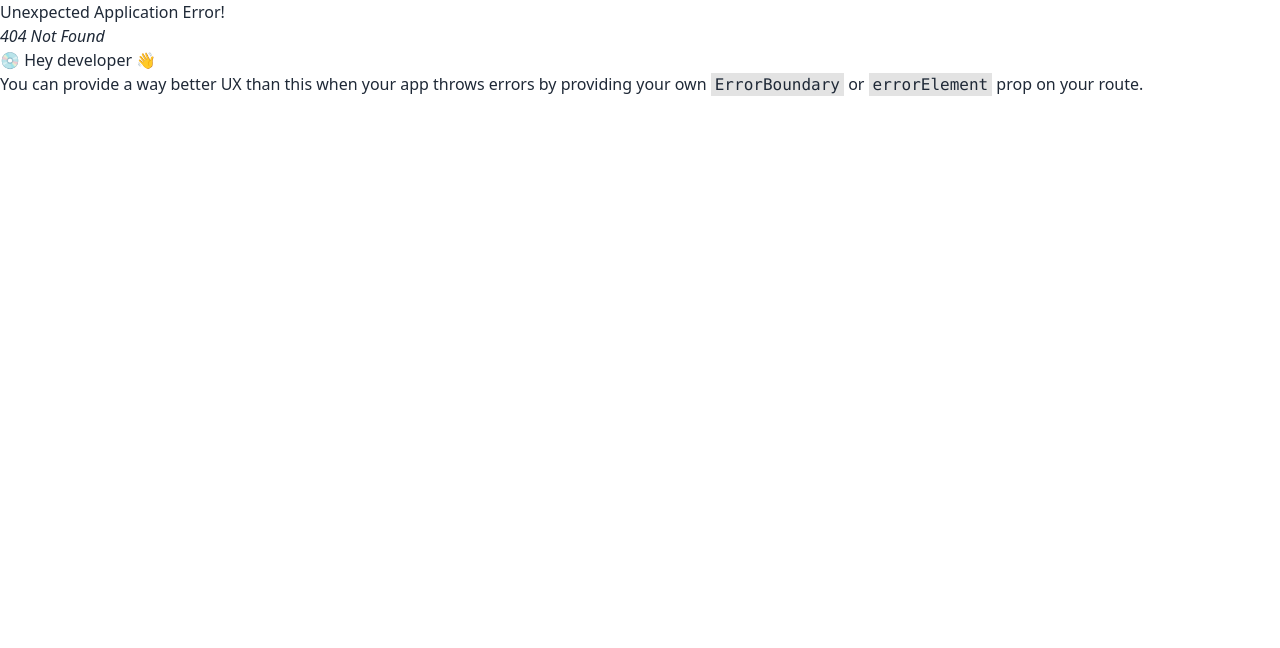
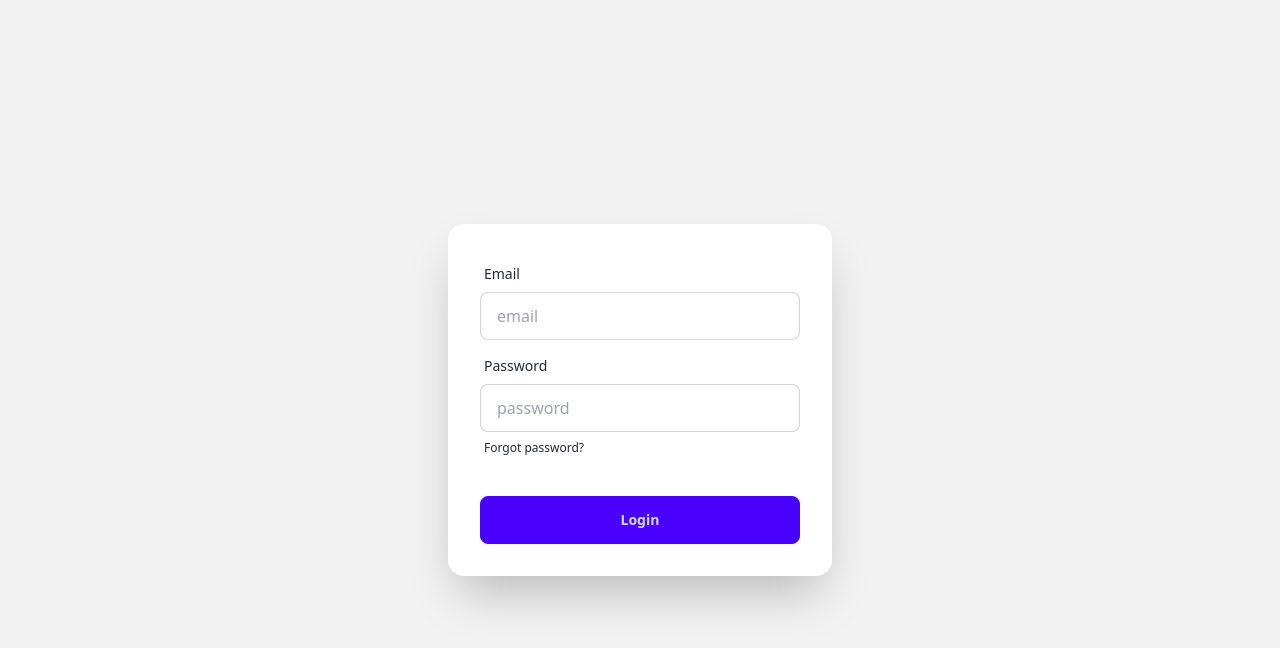
Before and after one commit to Mehedihasan-99/visa-navigator-client-site, a React (Vite) app: page /login in a window 1280 px wide. Before the commit this address had no page. Shown: the top 648 px of the page. Built offline with nearby package versions, Linux system fonts and the light colour scheme; no server answers.

Commit message:
added add-visa and store to databage

```diff
--- a/package.json
+++ b/package.json
@@ -10,6 +10,7 @@
     "preview": "vite preview"
   },
   "dependencies": {
+    "firebase": "^11.0.2",
     "localforage": "^1.10.0",
     "match-sorter": "^8.0.0",
     "react": "^18.3.1",
@@ -17,7 +18,8 @@
     "react-icons": "^5.4.0",
     "react-router-dom": "^7.0.2",
     "react-toastify": "^10.0.6",
-    "sort-by": "^1.2.0"
+    "sort-by": "^1.2.0",
+    "sweetalert2": "^11.14.5"
   },
   "devDependencies": {
     "@eslint/js": "^9.15.0",
--- /dev/null
+++ b/src/Providers/AuthProvider.jsx
@@ -0,0 +1,30 @@
+import { createContext, useState } from "react";
+import { createUserWithEmailAndPassword} from "firebase/auth";
+import { auth } from "../Firebase/firebase.init"
+
+
+
+export const AuthContext = createContext(null)
+
+const AuthProvider = ({ children }) => {
+    const [user, setUser] = useState(null);
+    const [loading, setLoading] = useState(true);
+
+    const createUser = (email, password) => {
+        setLoading(true)
+        createUserWithEmailAndPassword(auth, email, password)
+    }
+    const userInfo = {
+        user,
+        loading,
+        createUser
+    }
+
+    return (
+        <AuthContext.Provider value={userInfo} >
+            {children}
+        </AuthContext.Provider>
+    );
+};
+
+export default AuthProvider;
--- a/src/components/AddVisa/AddVisa.jsx
+++ b/src/components/AddVisa/AddVisa.jsx
@@ -1,10 +1,9 @@
 import React, { useState } from "react";
-import { ToastContainer, toast } from 'react-toastify';
-import 'react-toastify/dist/ReactToastify.css';
+import Swal from 'sweetalert2/dist/sweetalert2.js'
 
 const AddVisa = () => {
 
-    const [requiredDocuments, setRequiredDocuments] = useState([])
+    const [requiredDocuments, setRequiredDocuments] = useState([]);
 
     const documentOptions = [
         "Valid passport",
@@ -14,16 +13,17 @@ const AddVisa = () => {
 
     const handleCheckboxChange = (e) => {
         const { value, checked } = e.target;
-        const requiredDocuments = []
-        const updatedDocuments = checked
-            ? [...requiredDocuments,value]
-            : requiredDocuments.filter((doc) => doc !== value);
 
-        setRequiredDocuments({ requiredDocuments: updatedDocuments });
+        if (checked) {
+            setRequiredDocuments([...requiredDocuments, value]);
+        }
+        else{
+            setRequiredDocuments(requiredDocuments.filter(option => option !== value))
+        }
     };
 
 
-    const handleSubmit = (e) => {
+    const handleAddVisa = (e) => {
         e.preventDefault();
         const form = e.target;
         const countryImage = form.countryImage.value;
@@ -39,12 +39,33 @@ const AddVisa = () => {
         const addVisa = { countryImage, countryName, visaType, processingTime, requiredDocuments, description, ageRestriction, fee, validity, applicationMethod };
         console.log(addVisa)
 
+        // add to database
+        fetch("http://localhost:5000/all-visas", {
+            method: 'POST',
+            headers: {
+                'content-type': 'application/json'
+            },
+            body: JSON.stringify(addVisa)
+        })
+        .then(res => res.json())
+        .then(data => {
+            console.log(data)
+            if(data.insertedId){
+                Swal.fire({
+                    title: 'Success!',
+                    text: 'Visa added Done',
+                    icon: 'success',
+                    confirmButtonText: 'Cool'
+                  })
+            }
+        })
+        form.reset();
     };
 
     return (
         <div className="p-6 max-w-4xl mx-auto bg-white shadow-md rounded-md">
             <h2 className="text-3xl text-center font-bold mb-6">Add Visa</h2>
-            <form onSubmit={handleSubmit}>
+            <form onSubmit={handleAddVisa}>
                 <div className="mb-4">
                     <label className="block text-sm font-medium mb-2">Country Image URL</label>
                     <input
--- /dev/null
+++ b/src/components/Login/Login.jsx
@@ -0,0 +1,51 @@
+import { useContext } from "react";
+import { AuthContext } from "../../Providers/AuthProvider";
+
+const Login = () => {
+
+    const { createUser } = useContext(AuthContext)
+
+    const handleSubmit = (e) => {
+        e.preventDefault();
+        const form = e.target;
+        const email = form.email.value;
+        const password = form.password.value;
+        console.log(email, password)
+        createUser(email, password)
+            .then(result => {
+                console.log(result.user)
+            })
+            .catch(error => {
+                console.log("Error", error)
+            })
+    }
+
+    return (
+        <div className="hero bg-base-200 min-h-screen">
+            <div className="card bg-base-100 w-full max-w-sm  shadow-2xl">
+                <form onSubmit={handleSubmit} className="card-body">
+                    <div className="form-control">
+                        <label className="label">
+                            <span className="label-text">Email</span>
+                        </label>
+                        <input type="email" name="email" placeholder="email" className="input input-bordered" required />
+                    </div>
+                    <div className="form-control">
+                        <label className="label">
+                            <span className="label-text">Password</span>
+                        </label>
+                        <input type="password" name="password" placeholder="password" className="input input-bordered" required />
+                        <label className="label">
+                            <a href="#" className="label-text-alt link link-hover">Forgot password?</a>
+                        </label>
+                    </div>
+                    <div className="form-control mt-6">
+                        <button className="btn btn-primary">Login</button>
+                    </div>
+                </form>
+            </div>
+        </div>
+    );
+};
+
+export default Login;
--- a/src/main.jsx
+++ b/src/main.jsx
@@ -3,9 +3,12 @@ import { createRoot } from 'react-dom/client'
 import './index.css'
 import { RouterProvider } from 'react-router-dom'
 import route from './Router/route.jsx'
+import AuthProvider from './Providers/AuthProvider.jsx'
 
 createRoot(document.getElementById('root')).render(
   <StrictMode>
-    <RouterProvider router={route} />
+    <AuthProvider>
+      <RouterProvider router={route} />
+    </AuthProvider>
   </StrictMode>,
 )
```
Also changed, not shown: src/Router/route.jsx (+6 -1 lines), 2 other files (tests, documents, lock files or other folders).
